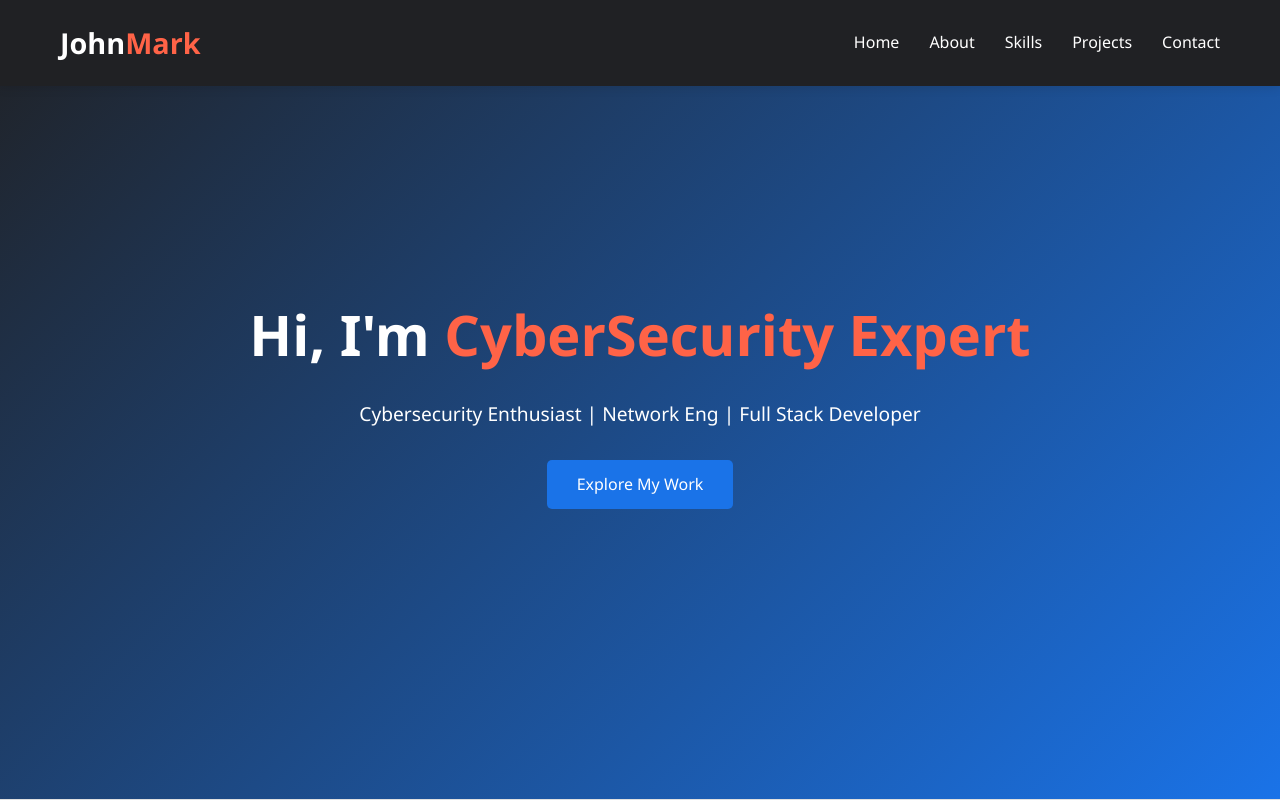
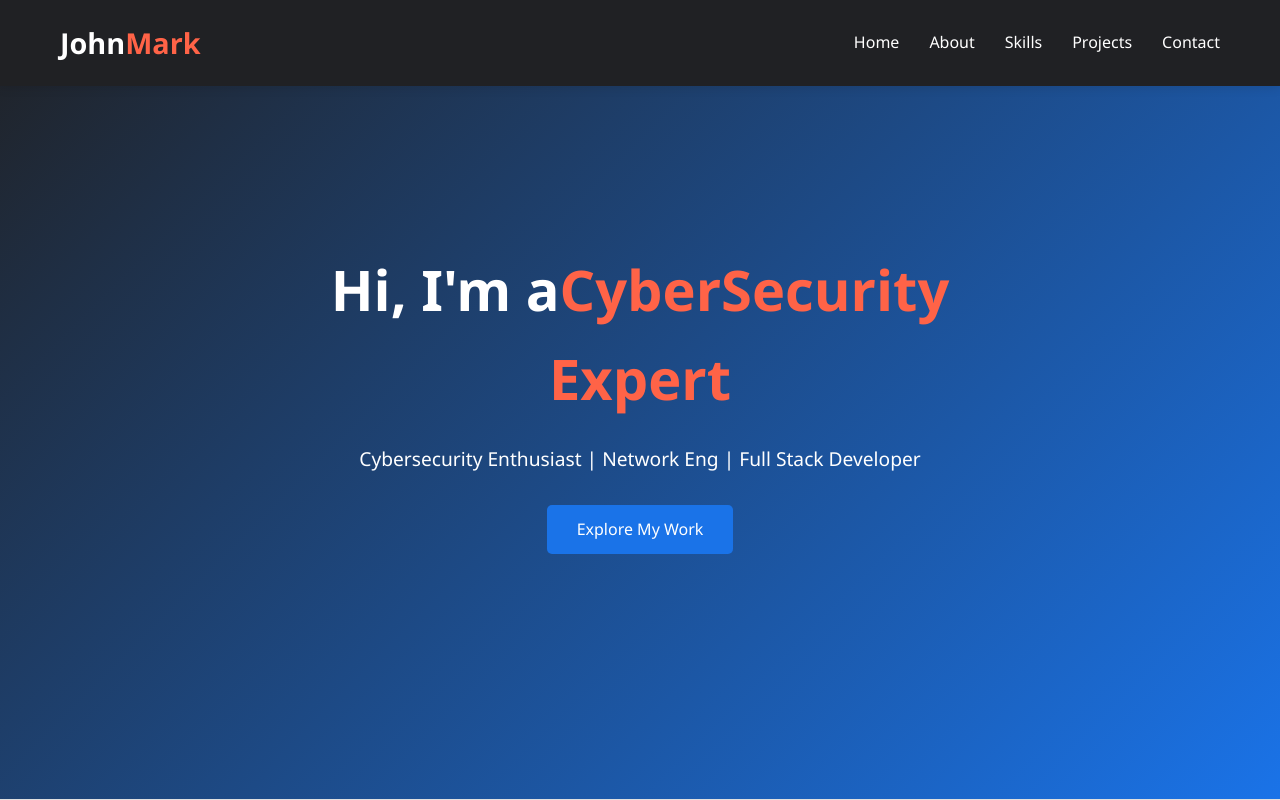
Before and after one commit to Markjohns1/Mark-John-Portfolio-, a plain HTML site: page index.html in a window 1280 px wide. Shown: the top 800 px of the page. Drawn offline with Linux system fonts and the light colour scheme.

Commit message:
Update index.html

```diff
--- a/index.html
+++ b/index.html
@@ -533,7 +533,7 @@
     <section id="hero" class="section">
         <div class="container">
             <div class="hero-content">
-                <h1>Hi, I'm <span>CyberSecurity Expert</span></h1>
+                <h1>Hi, I'm a<span>CyberSecurity Expert</span></h1>
                 <p>Cybersecurity Enthusiast | Network Eng | Full Stack Developer</p>
                 <a href="#about" class="btn">Explore My Work</a>
             </div>
```
